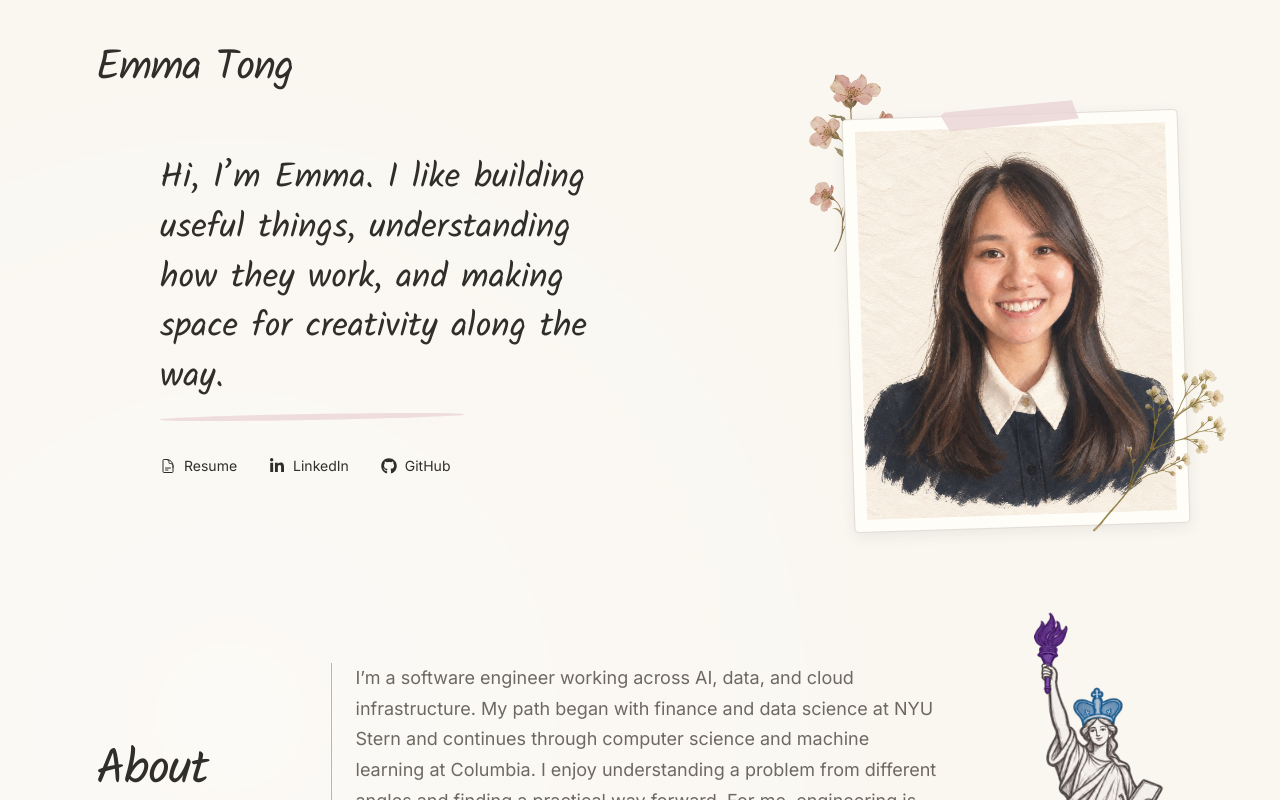
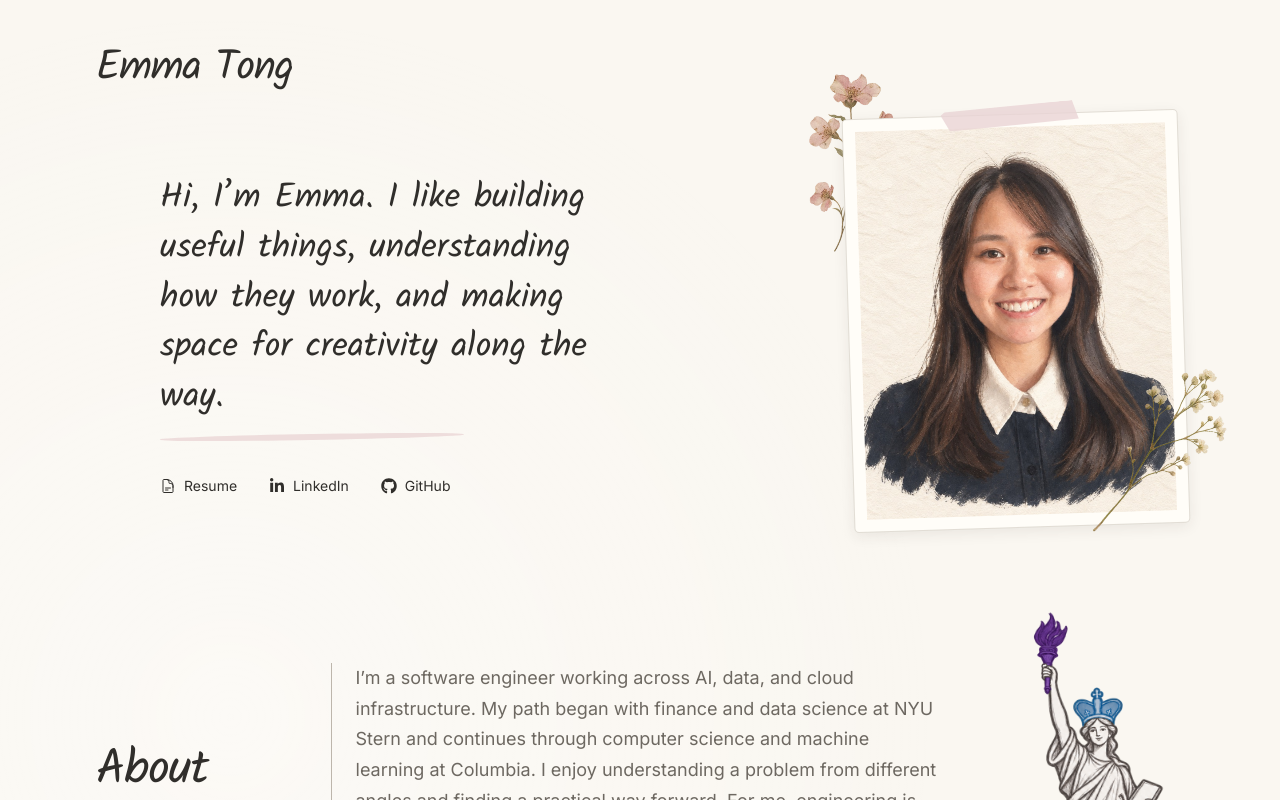
Before and after one commit to emmatyy19/emmatyy19.github.io, a React (Vite) app: page / in a window 1280 px wide. Shown: the top 800 px of the page. Built offline with nearby package versions, Linux system fonts and the light colour scheme.

Commit message:
Vertically center hero introduction

```diff
--- a/src/sections/Hero/Hero.module.css
+++ b/src/sections/Hero/Hero.module.css
@@ -10,6 +10,7 @@
   display: grid;
   gap: var(--space-5);
   padding-inline-start: clamp(var(--space-4), 5vw, 5rem);
+  transform: translateY(1.25rem);
 }
 
 .copy > p {
@@ -112,6 +113,7 @@
 
   .copy {
     padding-inline-start: 0;
+    transform: none;
   }
 
   .blushSprig {
```
